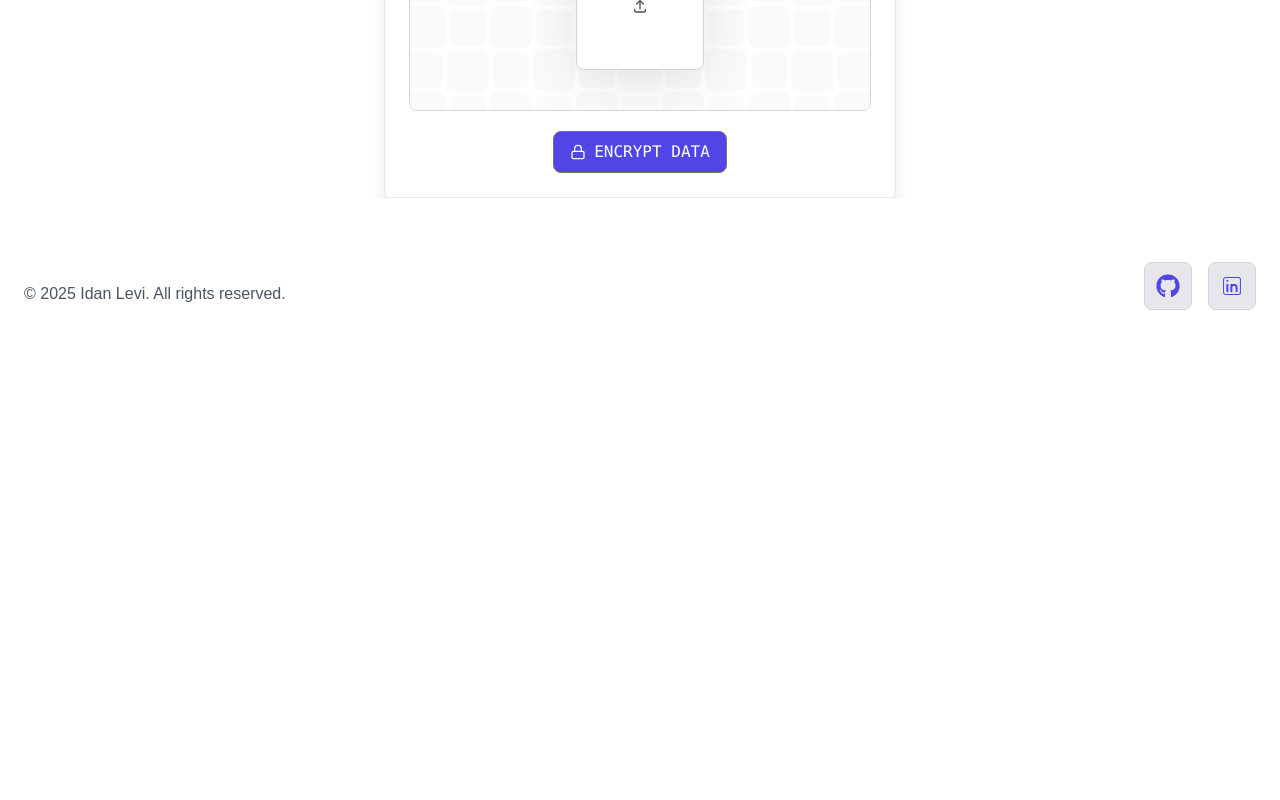
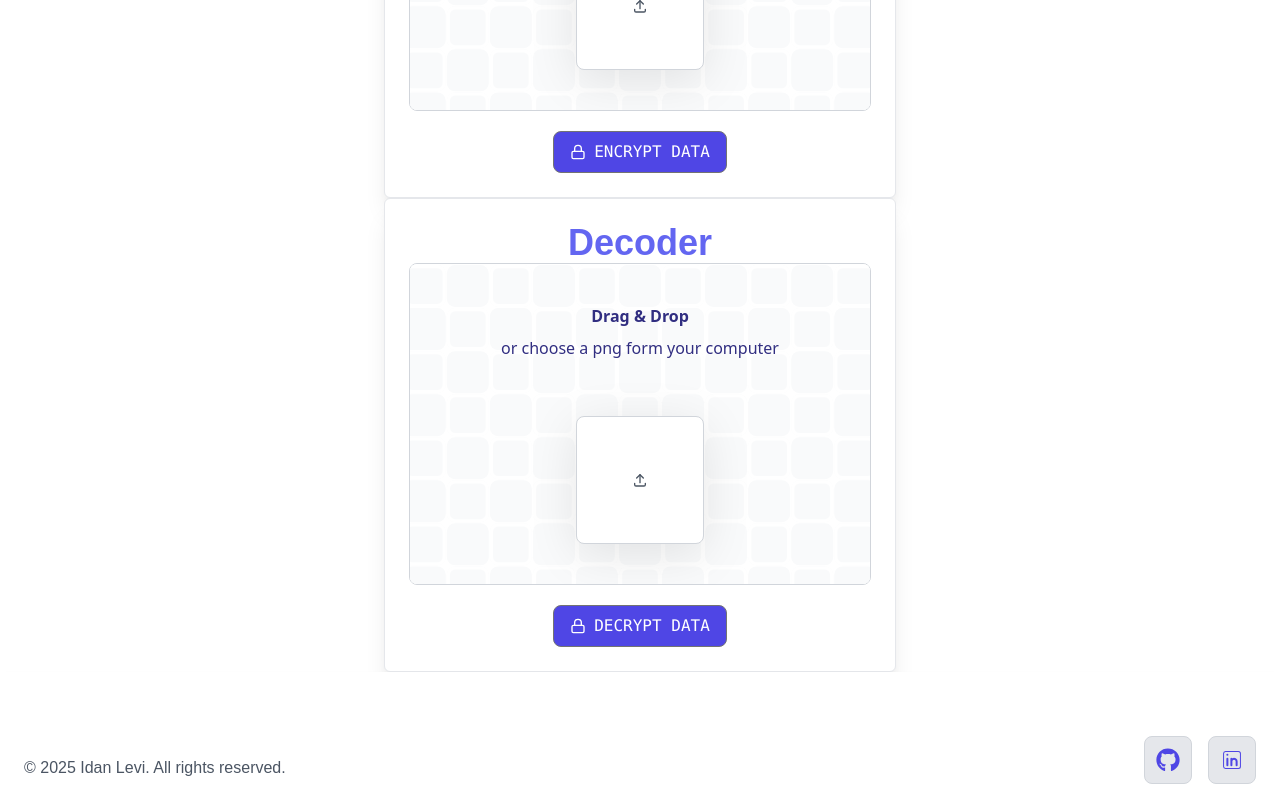
Before and after one commit to idanidan29/steganography, a Next.js app in the folder client/: page / in a window 1280 px wide. Shown: the part 1158-1958 px from the top of the page. Before the commit the page ends 1484 px from the top, so only its background shows below. Built offline with nearby package versions, Linux system fonts and the light colour scheme.

Commit message:
trying a diffrent encryption method using length metadata

```diff
--- a/client/app/page.tsx
+++ b/client/app/page.tsx
@@ -1,5 +1,6 @@
 "use client"
 
+import { Decoder } from "@/components/Decoder";
 import { Encoder } from "@/components/Encoder";
 import Footer from "@/components/Footer";
 import { Hero } from "@/components/Hero";
@@ -10,7 +11,7 @@ export default function Home() {
     <div className="bg-white">
       <Hero/>
       <Encoder/>
-
+      <Decoder/>
       <Footer/>
     </div>
   );
--- a/client/components/Decoder.tsx
+++ b/client/components/Decoder.tsx
@@ -0,0 +1,71 @@
+"use client";
+
+import { useState } from "react";
+import { FileUpload } from "./ui/file-upload";
+import { DecryptButton } from "./ui/DecryptButton";
+
+export const Decoder = () => {
+  const [file, setFile] = useState<File | null>(null);
+  const [loading, setLoading] = useState(false);
+  const [decodedPassword, setDecodedPassword] = useState<string | null>(null);
+
+  // Handle file selection from FileUpload component
+  const handleFileChange = (selectedFiles: File[]) => {
+    setFile(selectedFiles.length > 0 ? selectedFiles[0] : null);
+    // Reset any previous decoded password when a new file is selected
+    setDecodedPassword(null);
+  };
+
+  const handleDecode = async () => {
+    if (!file) {
+      alert("Please upload an encoded PNG file.");
+      return;
+    }
+
+    setLoading(true);
+    const formData = new FormData();
+    formData.append("image", file);
+
+    try {
+      // Replace with your actual Flask backend URL
+      const response = await fetch("https://steganography-yz64.onrender.com/stego/decode", {
+        method: "POST",
+        body: formData,
+      });
+
+      if (!response.ok) {
+        throw new Error("Decoding failed");
+      }
+
+      // Parse the JSON response to get the decoded password
+      const data = await response.json();
+      setDecodedPassword(data.decoded_password);
+    } catch (error) {
+      console.error(error);
+      alert("Failed to decode the file.");
+    } finally {
+      setLoading(false);
+    }
+  };
+
+  return (
+    <div className="flex flex-col items-center justify-center mx-auto bg-white shadow-xl border rounded-md p-6 w-full max-w-sm sm:max-w-md md:max-w-lg">
+      <h3 className="sm:text-5xl lg:text-4xl font-extrabold text-indigo-500">Decoder</h3>
+
+      {/* FileUpload component for selecting the encoded image */}
+      <FileUpload onChange={handleFileChange} />
+
+      {/* Button to trigger decoding */}
+      <DecryptButton onClick={handleDecode} disabled={loading}/>
+
+
+      {/* Display the decoded password */}
+      {decodedPassword && (
+        <div className="mt-4 p-4 bg-gray-100 rounded">
+          <p className="text-lg font-semibold">Decoded Password:</p>
+          <p className="text-base">{decodedPassword}</p>
+        </div>
+      )}
+    </div>
+  );
+};
--- a/client/components/Encoder.tsx
+++ b/client/components/Encoder.tsx
@@ -3,7 +3,7 @@
 import { useState } from "react";
 import { RiLockPasswordFill } from "react-icons/ri";
 import { FileUpload } from "./ui/file-upload";
-import { EncryptButton } from "./EncryptButton ";
+import { EncryptButton } from "./ui/EncryptButton ";
 
 export const Encoder = () => {
   const [password, setPassword] = useState("");
--- /dev/null
+++ b/client/components/ui/DecryptButton.tsx
@@ -0,0 +1,74 @@
+"use client";
+
+import { useRef, useState } from "react";
+import { FiLock } from "react-icons/fi";
+import { motion } from "framer-motion";
+
+const TARGET_TEXT = "Decrypt data";
+const CYCLES_PER_LETTER = 2;
+const SHUFFLE_TIME = 50;
+const CHARS = "!@#$%^&*():{};|,.<>/?";
+
+interface EncryptButtonProps {
+  onClick: () => void;
+  disabled: boolean;
+}
+
+export const DecryptButton = ({ onClick, disabled }: EncryptButtonProps) => {
+  const intervalRef = useRef<NodeJS.Timeout | null>(null);
+  const [text, setText] = useState(TARGET_TEXT);
+
+  const scramble = () => {
+    let pos = 0;
+    intervalRef.current = setInterval(() => {
+      const scrambled = TARGET_TEXT.split("")
+        .map((char, index) => {
+          if (pos / CYCLES_PER_LETTER > index) {
+            return char;
+          }
+          const randomCharIndex = Math.floor(Math.random() * CHARS.length);
+          return CHARS[randomCharIndex];
+        })
+        .join("");
+
+      setText(scrambled);
+      pos++;
+
+      if (pos >= TARGET_TEXT.length * CYCLES_PER_LETTER) {
+        stopScramble();
+      }
+    }, SHUFFLE_TIME);
+  };
+
+  const stopScramble = () => {
+    if (intervalRef.current) {
+      clearInterval(intervalRef.current);
+    }
+    setText(TARGET_TEXT);
+  };
+
+  return (
+    <motion.button
+      whileHover={{ scale: disabled ? 1 : 1.025 }}
+      whileTap={{ scale: disabled ? 1 : 0.975 }}
+      onMouseEnter={scramble}
+      onMouseLeave={stopScramble}
+      onClick={onClick}
+      disabled={disabled}
+      className={`mt-5 group relative overflow-hidden rounded-lg border-[1px] border-neutral-500 bg-indigo-600 px-4 py-2 font-mono font-medium uppercase text-white transition-colors hover:text-indigo-300 ${
+        disabled ? "opacity-50 cursor-not-allowed" : ""
+      }`}
+    >
+      <div className="relative z-10 flex items-center gap-2">
+        <FiLock />
+        <span>{text}</span>
+      </div>
+      <motion.span
+        initial={{ y: "100%" }}
+        animate={{ y: "-100%" }}
+        transition={{ repeat: Infinity, repeatType: "mirror", duration: 1, ease: "linear" }}
+        className="duration-300 absolute inset-0 z-0 scale-125 bg-gradient-to-t from-indigo-400/0 from-40% via-indigo-400/100 to-indigo-400/0 to-60% opacity-0 transition-opacity group-hover:opacity-100"
+      />
+    </motion.button>
+  );
+};
--- a/client/tsconfig.json
+++ b/client/tsconfig.json
@@ -22,6 +22,6 @@
       "@/*": ["./*"]
     }
   },
-  "include": ["next-env.d.ts", "**/*.ts", "**/*.tsx", ".next/types/**/*.ts", "components/EncryptButton .tsx"],
+  "include": ["next-env.d.ts", "**/*.ts", "**/*.tsx", ".next/types/**/*.ts", "components/ui/EncryptButton .tsx"],
   "exclude": ["node_modules"]
 }
```
Also changed, not shown: client/components/ui/EncryptButton .tsx (renamed from client/components/EncryptButton .tsx), 1 other file (tests, documents, lock files or other folders).
